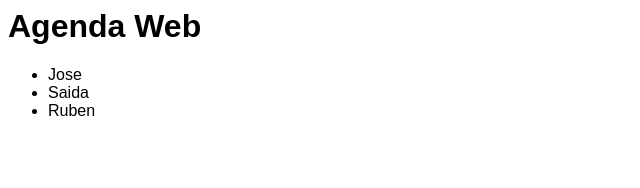
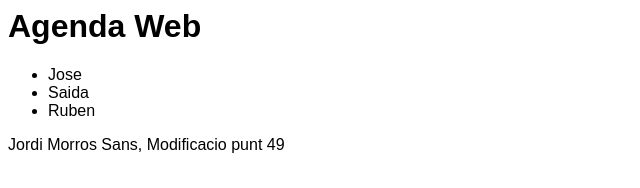
Before and after one commit to Jmorros/Agenda, a plain HTML site: page index.html in a window 1280 px wide. Shown: the whole page, without its empty margins (0-640 px from the left). Drawn offline with Linux system fonts and the light colour scheme.

Commit message:
Afegir linia nova

```diff
--- a/index.html
+++ b/index.html
@@ -3,5 +3,6 @@
     <body>
         <h1>Agenda Web</h1>
         <script src="script.js"></script>
+	<p>Jordi Morros Sans, Modificacio punt 49</p>
     </body>
 </html>
```
